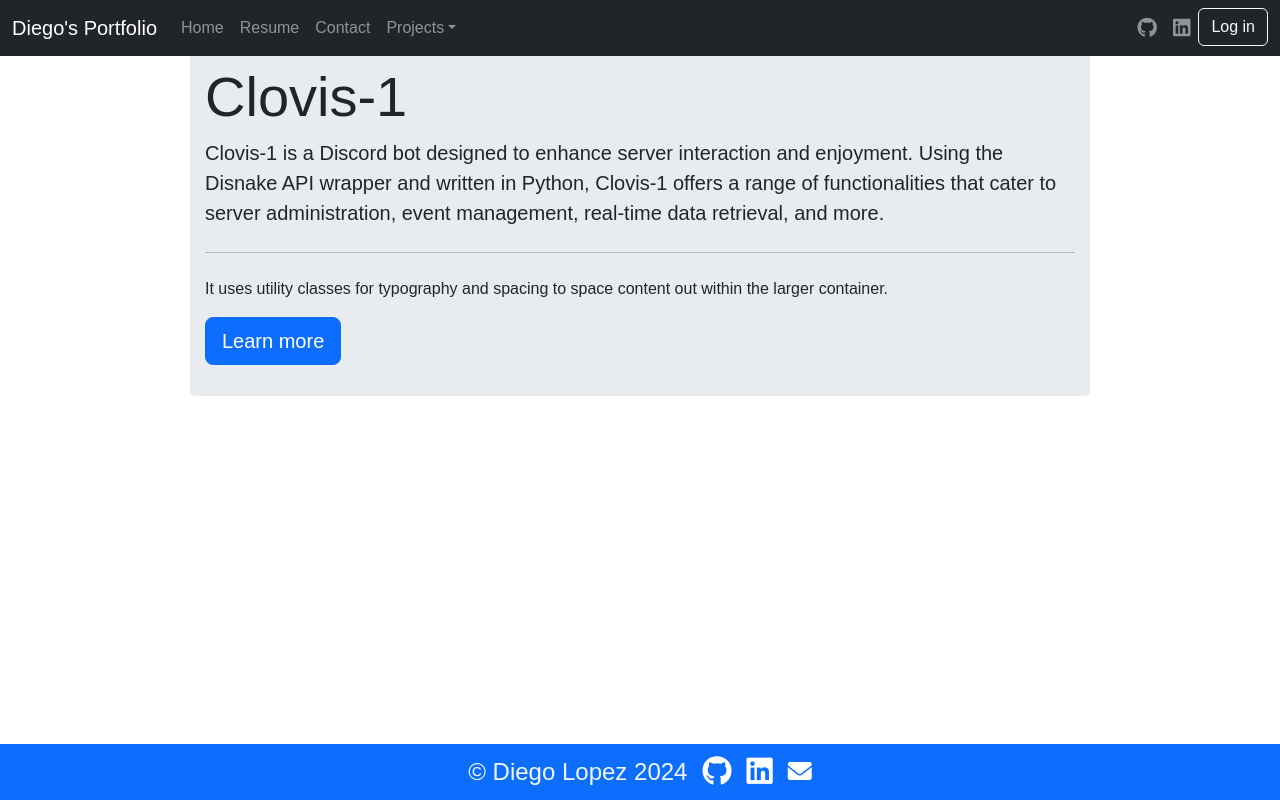
After one commit to DiegoLHendrix/diego-portfolio, a Django app: page /clovis-1/ in a window 1280 px wide. The commit adds this page. Run offline with Django 5.2, Linux system fonts and the light colour scheme; some libraries are stand-ins or nearby versions.

Commit message:
Updates for the landing page and more

```diff
--- /dev/null
+++ b/core/static/portfoliov2/evt/lvss.css
@@ -0,0 +1,5 @@
+.custom-container {
+    max-width: 900px; /* Adjust the width to your desired size */
+    padding: 15px 15px;  /* Optional: adjust padding */
+    margin: 0 auto;   /* Center the container */
+}
--- /dev/null
+++ b/core/static/portfoliov2/personal/clovis-1.css
@@ -0,0 +1,5 @@
+.custom-container {
+    max-width: 900px; /* Adjust the width to your desired size */
+    padding: 15px 15px;  /* Optional: adjust padding */
+    margin: 0 auto;   /* Center the container */
+}
--- a/core/templates/base/base.html
+++ b/core/templates/base/base.html
@@ -46,8 +46,8 @@
               <ul class="dropdown-menu">
                 <li><a class="dropdown-item" href="/evt">Electric Vehicle Team</a></li>
                 <li><a class="dropdown-item" href="#">Embedded Systems</a></li>
-                <!-- <li><hr class="dropdown-divider"></li>
-                <li><a class="dropdown-item" href="#">Electrical</a></li> -->
+                <li><hr class="dropdown-divider"></li>
+                <li><a class="dropdown-item" href="/clovis-1">Clovis-1</a></li>
               </ul>
             </li>
           </ul>
--- a/core/templates/projects/evt.html
+++ b/core/templates/projects/evt/evt.html
@@ -3,7 +3,7 @@
 
 {% load static %}
 {% block extrahead %}
-<link rel="stylesheet" href="{% static 'portfoliov2/evt.css' %}" />
+<link rel="stylesheet" href="{% static 'portfoliov2/evt/evt.css' %}" />
 <link rel="stylesheet" href="https://cdnjs.cloudflare.com/ajax/libs/font-awesome/6.0.0-beta3/css/all.min.css">
 {% endblock extrahead %}
 
--- a/core/templates/projects/lvss.html
+++ b/core/templates/projects/evt/lvss.html
@@ -3,13 +3,13 @@
 
 {% load static %}
 {% block extrahead %}
-<link rel="stylesheet" href="{% static 'portfoliov2/lvss.css' %}" />
+<link rel="stylesheet" href="{% static 'portfoliov2/evt/lvss.css' %}" />
 <link rel="stylesheet" href="https://cdnjs.cloudflare.com/ajax/libs/font-awesome/6.0.0-beta3/css/all.min.css">
 {% endblock extrahead %}
 
 {% block content %}
 
-<div class="lvss">
+<div class="container lvss">
     <h1 class="display-4">Low Voltage Sub-System</h1>
     <p class="lead">
         <a class="btn btn-primary btn-lg" role="button" href="{% static 'docs/LVSS.pdf' %}" download>Download PDF</a>
@@ -23,7 +23,6 @@
     </p>
 
     <iframe class="lvss-fsm" src="{% static 'docs/LVSS-FSM.pdf' %}" width="100%" height="1000px" style="border: none;"></iframe>
-
 </div>
 
 {% endblock content %}
--- a/core/templates/projects/rtos.html
+++ b/core/templates/projects/evt/rtos.html
@@ -3,7 +3,7 @@
 
 {% load static %}
 {% block extrahead %}
-<link rel="stylesheet" href="{% static 'portfoliov2/rtos.css' %}" />
+<link rel="stylesheet" href="{% static 'portfoliov2/evt/rtos.css' %}" />
 <link rel="stylesheet" href="https://cdnjs.cloudflare.com/ajax/libs/font-awesome/6.0.0-beta3/css/all.min.css">
 {% endblock extrahead %}
 
--- /dev/null
+++ b/core/templates/projects/personal/clovis-1.html
@@ -0,0 +1,27 @@
+{% extends 'base/base.html' %}
+{% block title %}Clovis-1 | Diego Lopez Portfolio{% endblock %}
+
+{% load static %}
+{% block extrahead %}
+<link rel="stylesheet" href="{% static 'portfoliov2/personal/clovis-1.css' %}" />
+<link rel="stylesheet" href="https://cdnjs.cloudflare.com/ajax/libs/font-awesome/6.0.0-beta3/css/all.min.css">
+{% endblock extrahead %}
+
+{% block content %}
+
+<div class="container custom-container jumbotron">
+  <h1 class="display-4">Clovis-1</h1>
+  <p class="lead">
+    Clovis-1 is a Discord bot designed to enhance server interaction and enjoyment.
+    Using the Disnake API wrapper and written in Python, Clovis-1 offers a range of functionalities that cater to
+    server administration, event management, real-time data retrieval, and more.
+  </p>
+  <hr class="my-4">
+  <p>It uses utility classes for typography and spacing to space content out within the larger container.</p>
+  <p class="lead">
+    <a class="btn btn-primary btn-lg" href="#" role="button">Learn more</a>
+  </p>
+
+</div>
+
+{% endblock content %}
--- a/core/urls.py
+++ b/core/urls.py
@@ -5,11 +5,13 @@ from . import views
 urlpatterns = [
     path("", views.landing, name="landing"),
     path('resume/', views.resume, name="resume"),
-    path('projects/', views.projects, name="projects"),
     path('contact/', views.contact, name="contact"),
 
     # EVT
     path('evt/', views.evt, name="evt"),
     path('lvss/', views.lvss, name="lvss"),
     path('rtos/', views.rtos, name="rtos"),
+
+    # Personal
+    path('clovis-1/', views.clovis, name="clovis-1"),
 ]
--- a/core/views.py
+++ b/core/views.py
@@ -10,9 +10,6 @@ def landing(request):
 def resume(request):
     return render(request, "resume/resume.html")
 
-def projects(request):
-    return render(request, "projects/projects.html")
-
 def contact(request):
     form_id = os.getenv('FORM_ID')  # Get the form ID from the environment variable
     arg = {}
@@ -20,10 +17,13 @@ def contact(request):
     return render(request, 'contact/contact.html', arg)
 
 def evt(request):
-    return render(request, "projects/evt.html")
+    return render(request, "projects/evt/evt.html")
 
 def lvss(request):
-    return render(request, "projects/lvss.html")
+    return render(request, "projects/evt/lvss.html")
 
 def rtos(request):
-    return render(request, "projects/rtos.html")
+    return render(request, "projects/evt/rtos.html")
+
+def clovis(request):
+    return render(request, "projects/personal/clovis-1.html")
```
Also changed, not shown: core/static/portfoliov2/lvss.css (deleted, +0 -21 lines), core/static/portfoliov2/evt/evt.css (renamed from core/static/portfoliov2/evt.css), core/static/portfoliov2/evt/rtos.css (renamed from core/static/portfoliov2/rtos.css).
